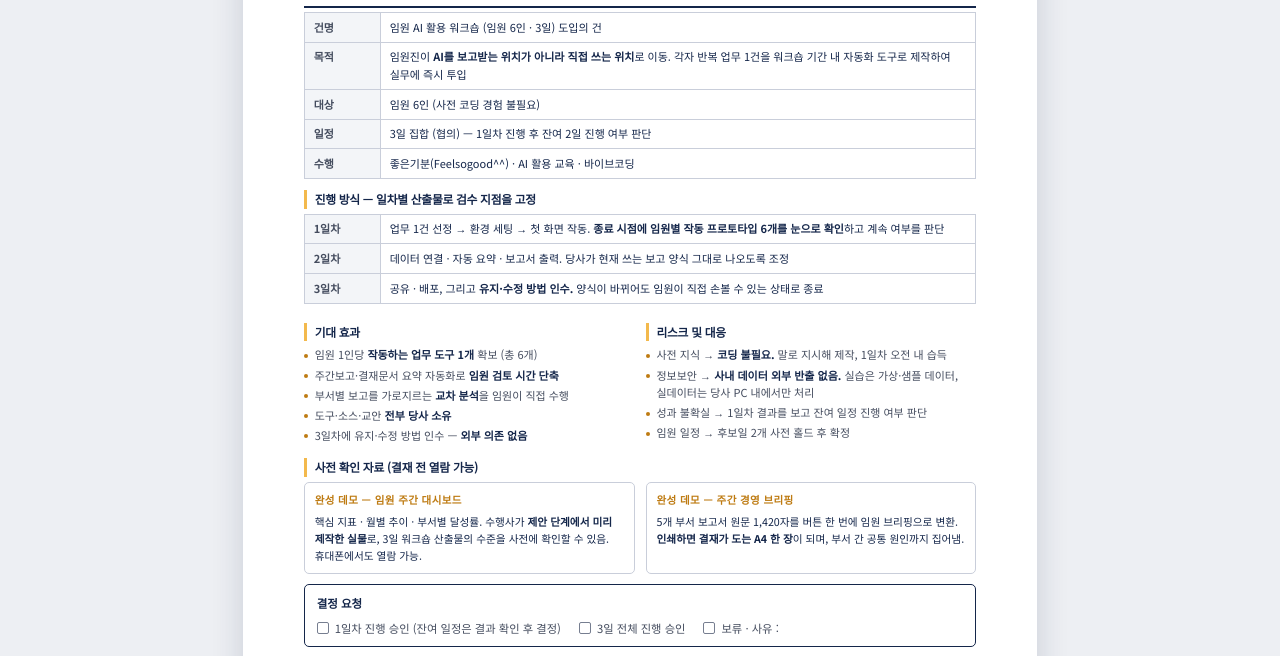
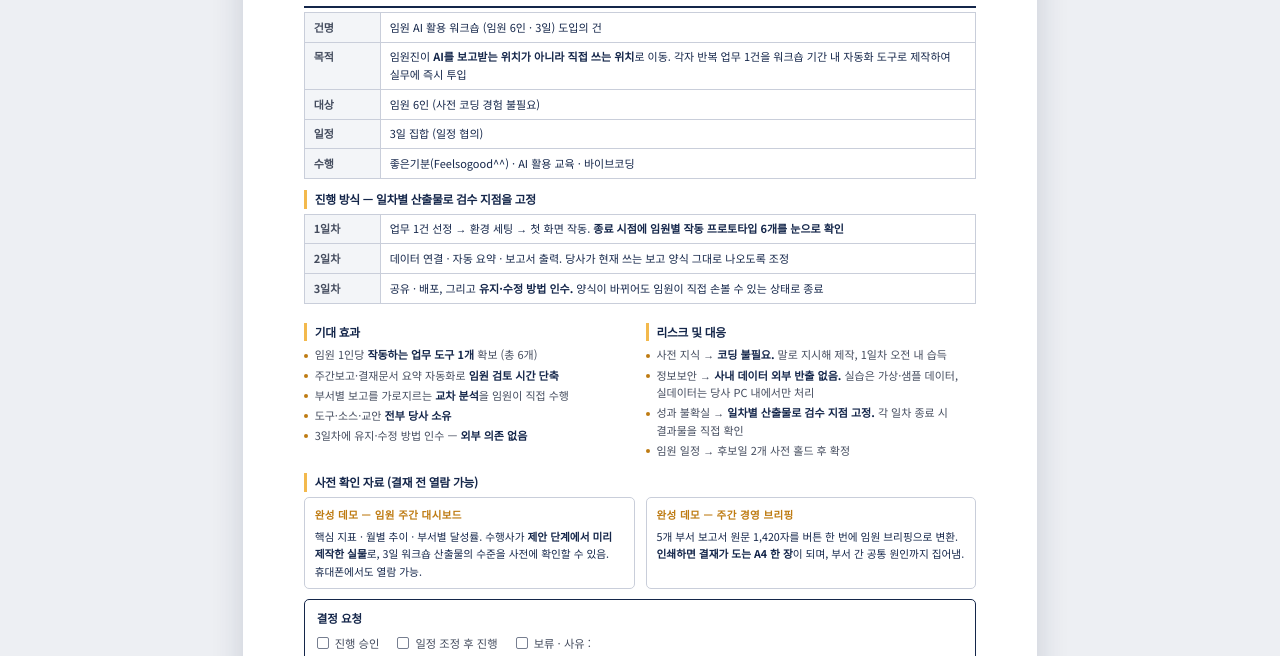
Before and after one commit to philgoose/nobiliaire, a plain HTML site: page approval/index.html in a window 1280 px wide. Shown: the part 277-933 px from the top of the page. Drawn offline with Linux system fonts and the light colour scheme.

Commit message:
결제·분할 진행을 암시하는 조건부 문구 제거
전액 선결재 조건과 충돌하는 "1일차 진행 후 잔여 2일 판단" 계열 문구를
검토 요약 1장에서 전부 제거. 결제 조건은 제안서에서 다루므로 본 자료에는 넣지 않음.
- 일정: 조건부 문구 삭제
- 진행 방식 1일차: "계속 여부 판단" 삭제, 산출물 확인만 유지
- 리스크: 일차별 산출물 검수로 대체
- 결정 요청: 진행 승인 / 일정 조정 후 진행 / 보류

Co-Authored-By: Claude Opus 5 <noreply@anthropic.com>
Claude-Session: https://claude.ai/code/session_01AvfdUqseNqYfh6VWiS55mh

```diff
--- a/approval/index.html
+++ b/approval/index.html
@@ -104,14 +104,14 @@ li b{color:var(--navy)}
     <tr><th>목적</th><td>임원진이 <b>AI를 보고받는 위치가 아니라 직접 쓰는 위치</b>로 이동. 각자 반복 업무 1건을
       워크숍 기간 내 자동화 도구로 제작하여 실무에 즉시 투입</td></tr>
     <tr><th>대상</th><td>임원 6인 (사전 코딩 경험 불필요)</td></tr>
-    <tr><th>일정</th><td>3일 집합 (협의) — 1일차 진행 후 잔여 2일 진행 여부 판단</td></tr>
+    <tr><th>일정</th><td>3일 집합 (일정 협의)</td></tr>
     <tr><th>수행</th><td>좋은기분(Feelsogood^^) · AI 활용 교육 · 바이브코딩</td></tr>
   </table>
 
   <h2>진행 방식 — 일차별 산출물로 검수 지점을 고정</h2>
   <table>
     <tr><th style="width:62px">1일차</th><td>업무 1건 선정 → 환경 세팅 → 첫 화면 작동.
-      <b>종료 시점에 임원별 작동 프로토타입 6개를 눈으로 확인</b>하고 계속 여부를 판단</td></tr>
+      <b>종료 시점에 임원별 작동 프로토타입 6개를 눈으로 확인</b></td></tr>
     <tr><th>2일차</th><td>데이터 연결 · 자동 요약 · 보고서 출력. 당사가 현재 쓰는 보고 양식 그대로 나오도록 조정</td></tr>
     <tr><th>3일차</th><td>공유 · 배포, 그리고 <b>유지·수정 방법 인수.</b> 양식이 바뀌어도 임원이 직접 손볼 수 있는 상태로 종료</td></tr>
   </table>
@@ -132,7 +132,7 @@ li b{color:var(--navy)}
       <ul>
         <li>사전 지식 → <b>코딩 불필요.</b> 말로 지시해 제작, 1일차 오전 내 습득</li>
         <li>정보보안 → <b>사내 데이터 외부 반출 없음.</b> 실습은 가상·샘플 데이터, 실데이터는 당사 PC 내에서만 처리</li>
-        <li>성과 불확실 → 1일차 결과를 보고 잔여 일정 진행 여부 판단</li>
+        <li>성과 불확실 → <b>일차별 산출물로 검수 지점 고정.</b> 각 일차 종료 시 결과물을 직접 확인</li>
         <li>임원 일정 → 후보일 2개 사전 홀드 후 확정</li>
       </ul>
     </div>
@@ -151,8 +151,8 @@ li b{color:var(--navy)}
   <div class="dec">
     <div class="dt">결정 요청</div>
     <div class="opts">
-      <label><span class="chk"></span> 1일차 진행 승인 (잔여 일정은 결과 확인 후 결정)</label>
-      <label><span class="chk"></span> 3일 전체 진행 승인</label>
+      <label><span class="chk"></span> 진행 승인</label>
+      <label><span class="chk"></span> 일정 조정 후 진행</label>
       <label><span class="chk"></span> 보류 · 사유 :</label>
     </div>
   </div>
```
